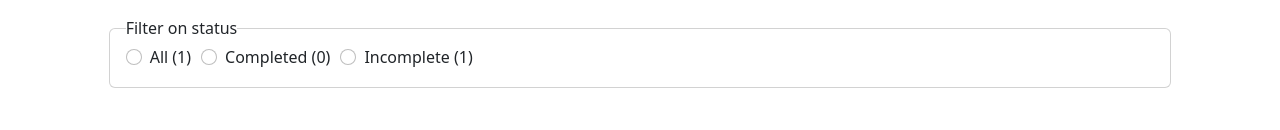
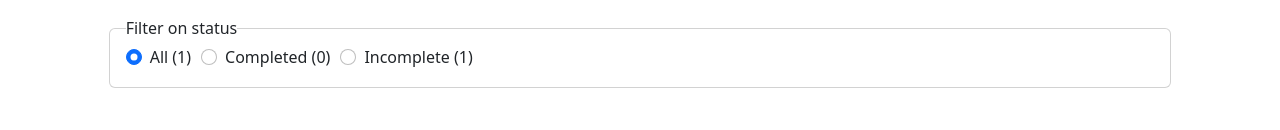
Before and after one commit to justinthadathil/Taskque, an Angular app: page / in a window 1280 px wide. Both pictures are taken after typing "Sample", "Sample" into the empty fields and a click on the button "Add Task". Shown: the part 195-325 px from the top of the page. Built offline with nearby package versions, Linux system fonts and the light colour scheme.

Commit message:
change val name

```diff
--- a/src/app/components/app-filter/app-filter.component.html
+++ b/src/app/components/app-filter/app-filter.component.html
@@ -4,7 +4,7 @@
       <div class="card-body disFlex">
         <p class="card-title adv">Filter on status</p>
         <div class="form-check marRig" *ngFor="let val of filterOptions">
-          <input class="form-check-input" type="radio" name="flexRadioDefault" [checked]="val === 'All'" [id]="val" (change)="getCheckValue($event)">
+          <input class="form-check-input" type="radio" name="flexRadioDefault" [checked]="checkAll(val)" [id]="val" (change)="getCheckValue($event)">
           <label class="form-check-label" for="all">
             {{ val }}
           </label>
--- a/src/app/components/app-filter/app-filter.component.ts
+++ b/src/app/components/app-filter/app-filter.component.ts
@@ -37,4 +37,8 @@ export class AppFilterComponent implements OnInit{
     this.taskService.sendTaskStatus(sendID);
   }
 
+  checkAll(val: string){
+    return val.includes('All') ? true : false;
+  }
+
 }
```
